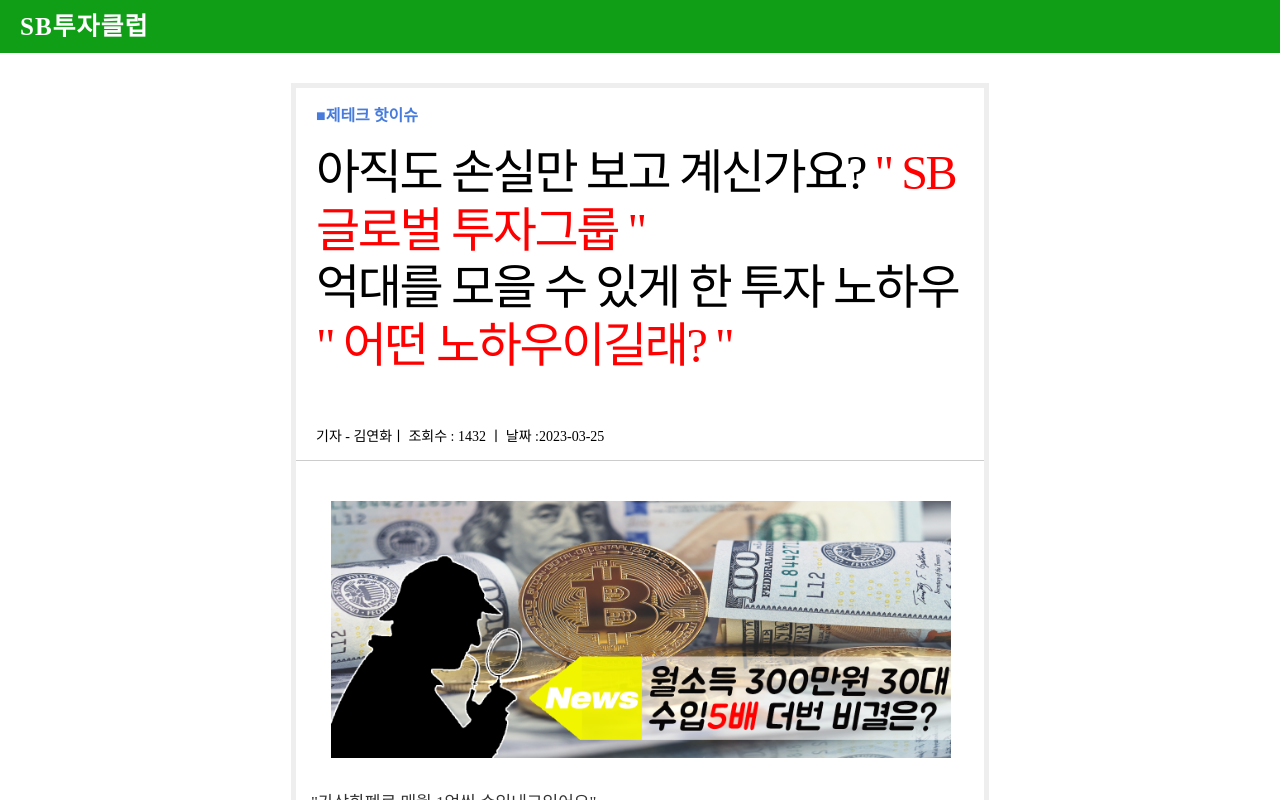
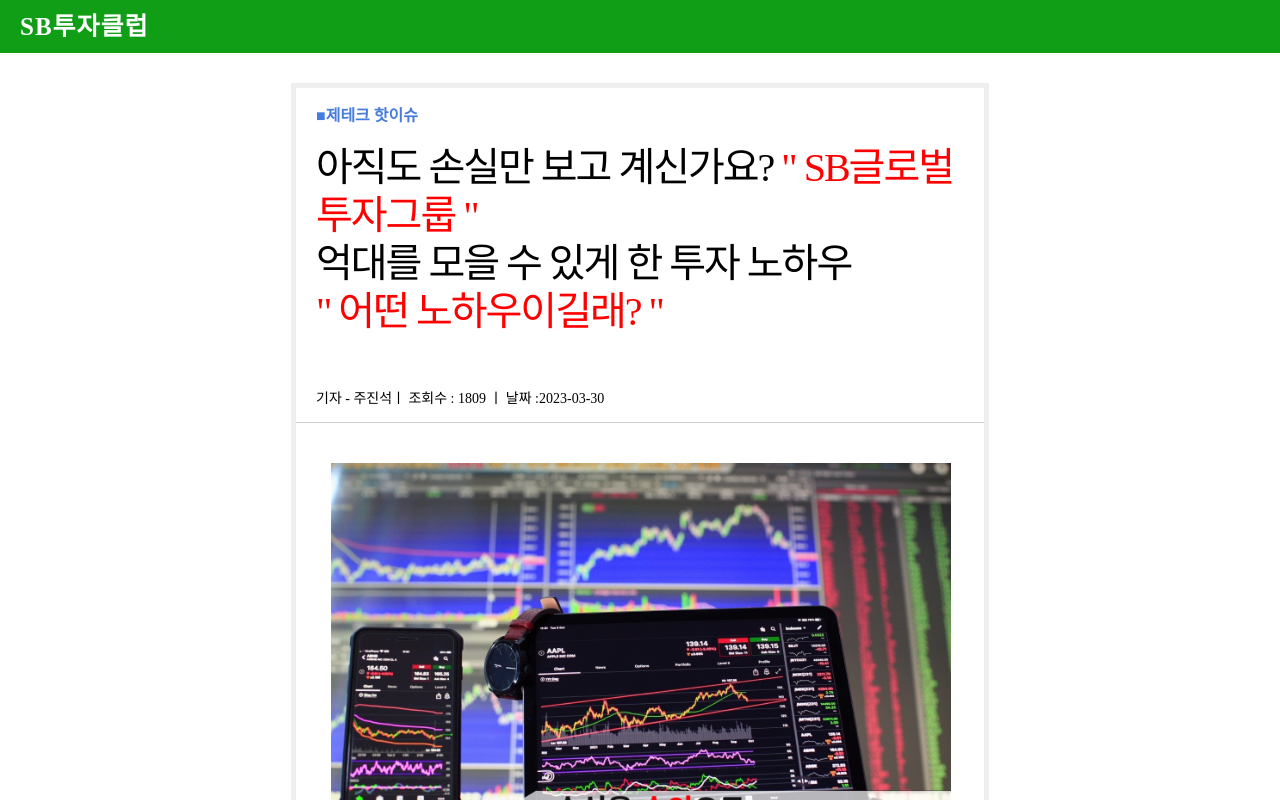
Before and after one commit to euntti/newstest, a React (Create React App) app: page /news in a window 1280 px wide. Shown: the top 800 px of the page. Built offline with nearby package versions, Linux system fonts and the light colour scheme; no server answers.

Commit message:
폰트및 메인변경

```diff
--- a/src/Main2.css
+++ b/src/Main2.css
@@ -82,7 +82,7 @@ table {
   padding:0 20px 20px;
 }
 .title{
-  font-size: 48px;
+  font-size: 40px;
   line-height: 1.2;
   letter-spacing: -0.05em;
 }
--- a/src/Main2.js
+++ b/src/Main2.js
@@ -130,8 +130,8 @@ function Main2() {
           </div>
           <div className="writer">
             <div class="writer-info">
-              기자 - 김연화ㅣ 조회수 : 1432 ㅣ 날짜 :{""}
-              <span id="regdate">2023-03-25</span>
+              기자 - 주진석ㅣ 조회수 : 1809 ㅣ 날짜 :{""}
+              <span id="regdate">2023-03-30</span>
             </div>
           </div>
 
@@ -140,7 +140,7 @@ function Main2() {
               <p class="imgbox banner">
                 <img
                   style={{ width: 620, height: "auto" }}
-                  src={"/img/sbstock1.png"}
+                  src={"/img/sbmain11.png"}
                   alt=""
                 />
               </p>
```
